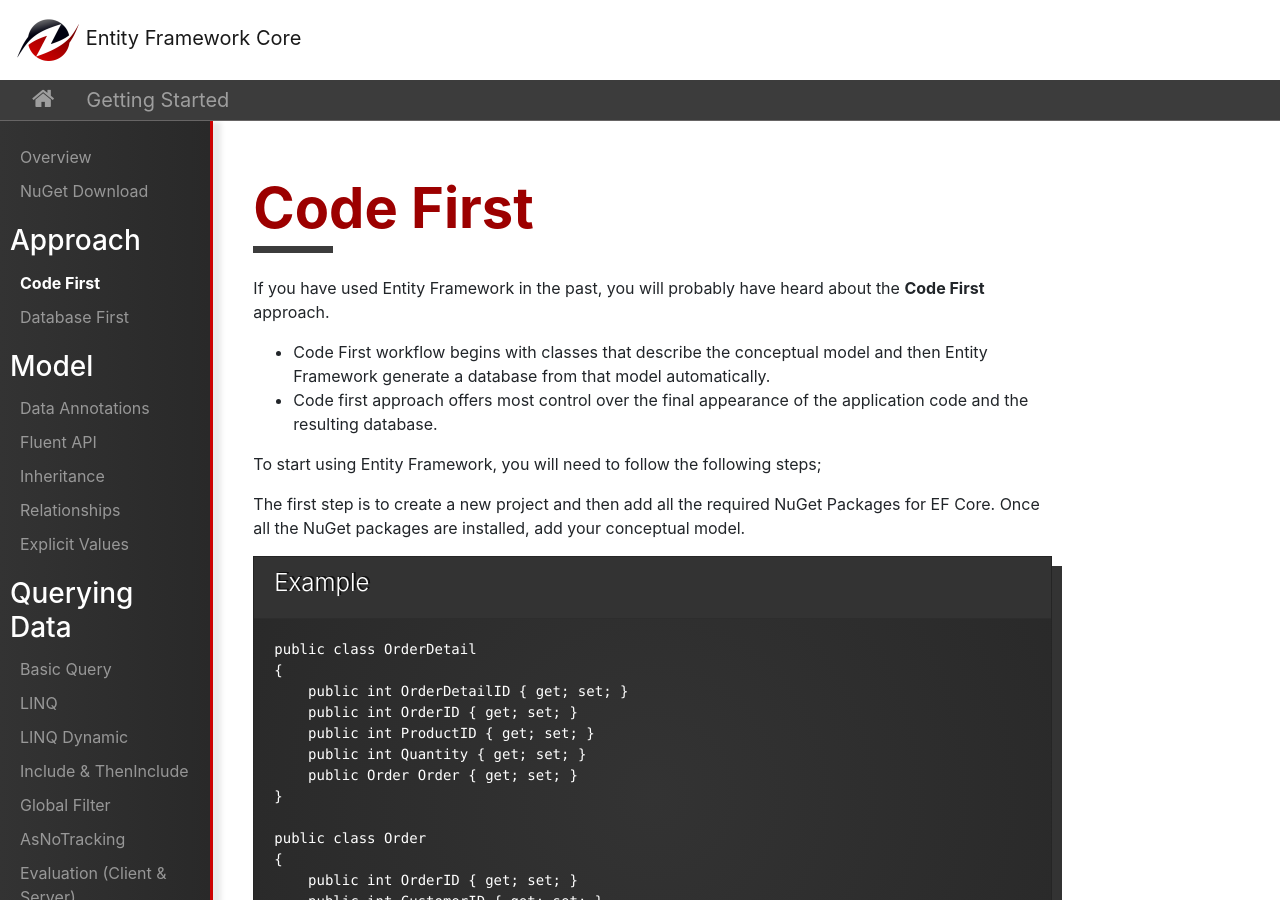
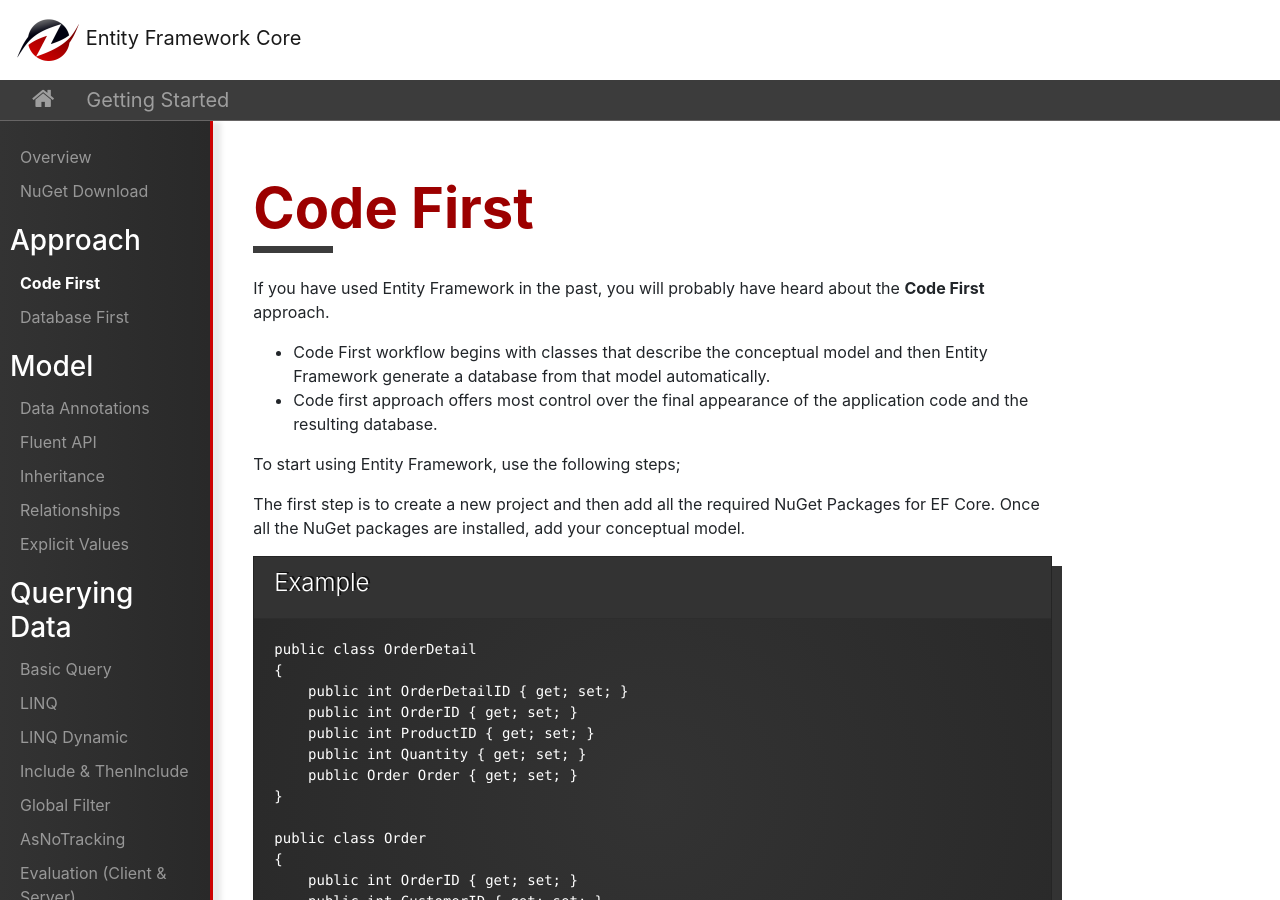
Before and after one commit to zzzprojects/EntityFrameworkCore, a Jekyll site: the page built from docs/pages/getting-started/approach/code-first.md, in a window 1280 px wide and 900 px high. Built offline with Jekyll 4.4.1, drawn with Linux system fonts in a browser that asks for light colours; nearby versions of some CDN libraries.

Commit message:
Update code-first.md

```diff
--- a/docs/pages/getting-started/approach/code-first.md
+++ b/docs/pages/getting-started/approach/code-first.md
@@ -7,7 +7,7 @@ If you have used Entity Framework in the past, you will probably have heard abou
  - Code First workflow begins with classes that describe the conceptual model and then Entity Framework generate a database from that model automatically.
  - Code first approach offers most control over the final appearance of the application code and the resulting database.
 
-To start using Entity Framework, you will need to follow the following steps;
+To start using Entity Framework, use the following steps;
 
 The first step is to create a new project and then add all the required NuGet Packages for EF Core. Once all the NuGet packages are installed, add your conceptual model.
 
```
